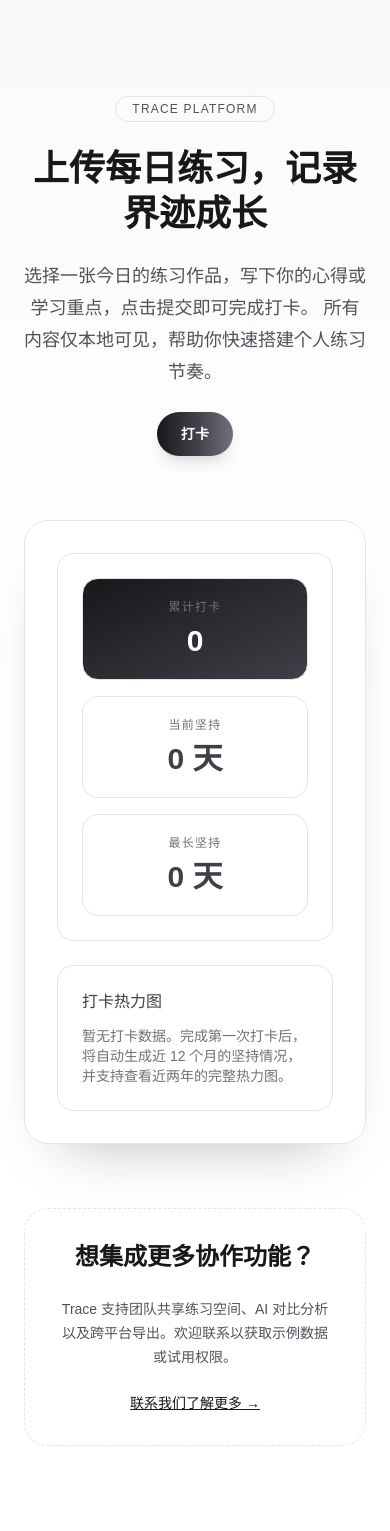
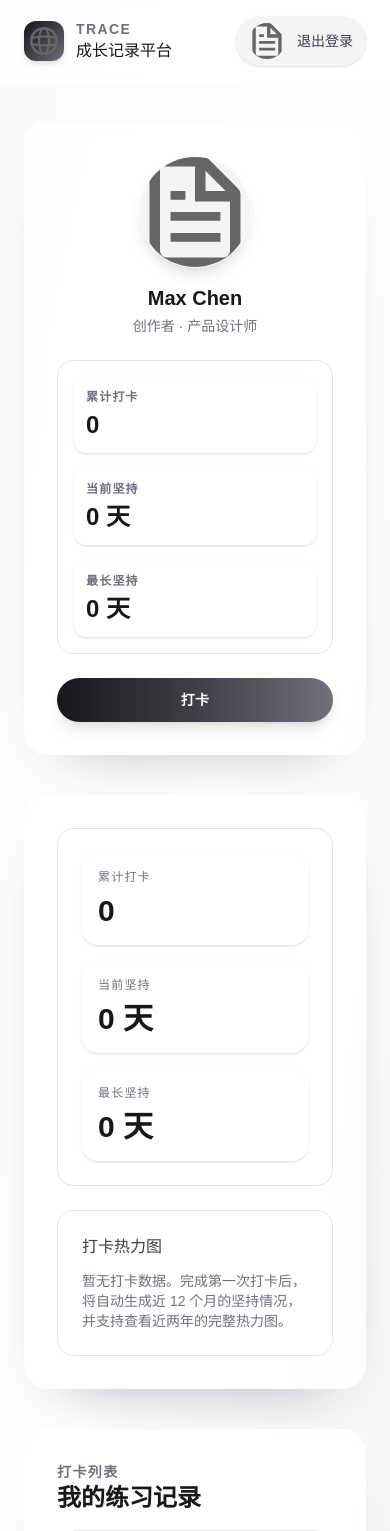
Before and after one commit to xiezilailai22/trace, a Next.js app: page / in a window 390 px wide. Shown: the top 1531 px of the page. Built offline with nearby package versions, Linux system fonts and the light colour scheme.

Commit message:
页面结构重构

```diff
--- a/src/components/trace-home.tsx
+++ b/src/components/trace-home.tsx
@@ -1,9 +1,11 @@
 "use client";
 
+import { useMemo, useState, useSyncExternalStore } from "react";
 import Image from "next/image";
-import Link from "next/link";
-import { useMemo, useState, useSyncExternalStore } from "react";
 
+import CheckInHeatmap from "@/components/check-in-heatmap";
+import CheckInTimeline from "@/components/check-in-timeline";
+import type { DailySummary, StreakStats } from "@/types/check-in";
 import {
   addCheckIn,
   calculateStreakStats,
@@ -12,9 +14,6 @@ import {
   loadCheckIns,
   subscribeCheckIns,
 } from "@/utils/local-checkins";
-import type { CheckInEntry, DailySummary, StreakStats } from "@/types/check-in";
-import CheckInHeatmap from "@/components/check-in-heatmap";
-import CheckInTimeline from "@/components/check-in-timeline";
 
 interface UploadState {
   imageFile?: File;
@@ -25,49 +24,48 @@ interface UploadState {
   success?: string;
 }
 
-const upsertInitialState: UploadState = {
+const uploadInitialState: UploadState = {
   note: "",
   isSubmitting: false,
 };
 
-interface StreakCardProps {
-  label: string;
-  value: string | number;
-  highlight?: boolean;
-}
+type LayoutMode = "grid" | "timeline";
 
-function StreakCard({ label, value, highlight }: StreakCardProps) {
-  return (
-    <div
-      className={`flex flex-col gap-2 rounded-2xl border border-zinc-200 p-5 text-center transition dark:border-zinc-700 ${highlight ? "bg-gradient-to-br from-zinc-900 to-zinc-700 text-white dark:from-zinc-100 dark:to-zinc-300 dark:text-zinc-900" : "bg-white/80 text-zinc-700 dark:bg-zinc-900/60 dark:text-zinc-300"}`}
-    >
-      <span className="text-xs font-medium uppercase tracking-widest text-zinc-500 dark:text-zinc-400">
-        {label}
-      </span>
-      <span className="text-3xl font-semibold">{value}</span>
-    </div>
-  );
-}
+const profile = {
+  name: "Max Chen",
+  title: "创作者 · 产品设计师",
+  avatar: "/file.svg",
+};
+
+const product = {
+  name: "Trace",
+  logo: "/globe.svg",
+};
+
+const statsConfig: Array<{ key: keyof StreakStats; label: string; formatter?: (value: number) => string }>= [
+  { key: "totalCount", label: "累计打卡" },
+  { key: "currentStreak", label: "当前坚持", formatter: (value) => `${value} 天` },
+  { key: "longestStreak", label: "最长坚持", formatter: (value) => `${value} 天` },
+];
 
 export default function TraceHome() {
-  const entries = useSyncExternalStore(
-    subscribeCheckIns,
-    loadCheckIns,
-    getCachedCheckIns,
-  );
+  const entries = useSyncExternalStore(subscribeCheckIns, loadCheckIns, getCachedCheckIns);
+  const [uploadState, setUploadState] = useState<UploadState>(uploadInitialState);
   const [isDialogOpen, setIsDialogOpen] = useState(false);
   const [isSuccessVisible, setIsSuccessVisible] = useState(false);
-  const [uploadState, setUploadState] = useState<UploadState>(
-    upsertInitialState,
-  );
+  const [layoutMode, setLayoutMode] = useState<LayoutMode>("timeline");
+
+  const stats = useMemo<StreakStats>(() => calculateStreakStats(entries), [entries]);
+  const dailySummaries = useMemo<DailySummary[]>(() => groupCheckInsByDate(entries), [entries]);
+  const latestEntry = useMemo(() => entries.at(0), [entries]);
 
   const resetUploadState = () =>
     setUploadState({
-      ...upsertInitialState,
+      ...uploadInitialState,
       imageFile: undefined,
       imagePreview: undefined,
+      success: undefined,
       error: undefined,
-      success: undefined,
     });
 
   const openCheckInModal = () => {
@@ -82,19 +80,9 @@ export default function TraceHome() {
     setIsSuccessVisible(false);
   };
 
-  const stats = useMemo<StreakStats>(
-    () => calculateStreakStats(entries),
-    [entries],
-  );
-
-  const latestEntry = useMemo(() => entries.at(0), [entries]);
-  const dailySummaries = useMemo<DailySummary[]>(
-    () => groupCheckInsByDate(entries),
-    [entries],
-  );
-
   async function handleFileChange(event: React.ChangeEvent<HTMLInputElement>) {
     const [file] = event.target.files ?? [];
+
     if (!file) {
       setUploadState((prev) => ({ ...prev, imageFile: undefined, imagePreview: undefined }));
       return;
@@ -103,9 +91,9 @@ export default function TraceHome() {
     if (!file.type.startsWith("image/")) {
       setUploadState((prev) => ({
         ...prev,
-        error: "仅支持上传图片文件",
         imageFile: undefined,
         imagePreview: undefined,
+        error: "仅支持上传图片文件",
       }));
       return;
     }
@@ -123,50 +111,33 @@ export default function TraceHome() {
       console.error("预览图片失败", error);
       setUploadState((prev) => ({
         ...prev,
-        error: "图片读取失败，请重试",
         imageFile: undefined,
         imagePreview: undefined,
+        error: "图片读取失败，请重试",
       }));
     }
   }
 
-  async function readFileAsDataUrl(file: File) {
-    return new Promise<string>((resolve, reject) => {
-      const reader = new FileReader();
-      reader.onload = () => resolve(String(reader.result));
-      reader.onerror = () => reject(reader.error);
-      reader.readAsDataURL(file);
-    });
-  }
-
   async function handleSubmit(event: React.FormEvent<HTMLFormElement>) {
     event.preventDefault();
-
-    if (!uploadState.imageFile || !uploadState.imagePreview) {
-      setUploadState((prev) => ({
-        ...prev,
-        error: "请先选择一张图片",
-        success: undefined,
-      }));
+    if (uploadState.isSubmitting) {
       return;
     }
 
     setUploadState((prev) => ({ ...prev, isSubmitting: true, error: undefined }));
 
     try {
-      const newEntry: CheckInEntry = {
-        id: crypto.randomUUID(),
+      const newEntry = {
         createdAt: new Date().toISOString(),
+        imageData: uploadState.imagePreview,
         note: uploadState.note.trim() || undefined,
-        imageData: uploadState.imagePreview,
       };
 
       addCheckIn(newEntry);
-
       setUploadState({
         note: "",
         isSubmitting: false,
-        success: "打卡成功，记得坚持练习！",
+        success: "打卡成功，继续加油！",
         imageFile: undefined,
         imagePreview: undefined,
       });
@@ -179,73 +150,179 @@ export default function TraceHome() {
       setUploadState((prev) => ({
         ...prev,
         isSubmitting: false,
-        error: "打卡保存失败，请稍后再试",
+        error: "打卡保存失败，请稍后重试",
       }));
     }
   }
 
   return (
-    <main className="min-h-screen bg-gradient-to-b from-zinc-50 via-white to-white px-6 pb-24 pt-24 dark:from-black dark:via-zinc-900 dark:to-black sm:px-10 lg:px-24">
-      <section className="mx-auto flex w-full max-w-5xl flex-col gap-16">
-        <header className="flex flex-col gap-6 text-center sm:text-left">
-          <span className="inline-flex items-center justify-center gap-2 self-center rounded-full border border-zinc-200 px-4 py-1 text-xs uppercase tracking-widest text-zinc-600 dark:border-zinc-800 dark:text-zinc-400 sm:self-start">
-            Trace Platform
+    <div className="min-h-screen bg-gradient-to-br from-zinc-50 via-white to-zinc-100 dark:from-black dark:via-zinc-900 dark:to-black">
+      <header className="sticky top-0 z-40 border-b border-white/60 bg-white/80 backdrop-blur dark:border-zinc-800/80 dark:bg-zinc-950/70">
+        <div className="mx-auto flex w-full max-w-6xl items-center justify-between px-6 py-4">
+          <div className="flex items-center gap-3">
+            <span className="relative inline-flex h-10 w-10 items-center justify-center overflow-hidden rounded-xl bg-gradient-to-br from-zinc-900 via-zinc-700 to-zinc-500 text-white shadow-md dark:from-zinc-100 dark:via-zinc-300 dark:to-zinc-500 dark:text-zinc-900">
+              <Image src={product.logo} alt="Trace" width={28} height={28} className="h-7 w-7" />
             </span>
-          <h1 className="text-4xl font-semibold leading-tight text-zinc-900 dark:text-zinc-100 sm:text-5xl">
-            上传每日练习，记录界迹成长
-          </h1>
-          <p className="text-lg leading-8 text-zinc-600 dark:text-zinc-400 sm:max-w-2xl">
-            选择一张今日的练习作品，写下你的心得或学习重点，点击提交即可完成打卡。
-            所有内容仅本地可见，帮助你快速搭建个人练习节奏。
-          </p>
+            <div className="flex flex-col">
+              <span className="text-sm font-semibold uppercase tracking-widest text-zinc-500 dark:text-zinc-400">
+                {product.name}
+              </span>
+              <span className="text-base font-medium text-zinc-900 dark:text-zinc-100">
+                成长记录平台
+              </span>
+            </div>
+          </div>
+          <button
+            type="button"
+            className="flex items-center gap-3 rounded-full border border-transparent bg-zinc-100 px-3 py-1.5 text-sm font-medium text-zinc-700 shadow-sm transition hover:bg-zinc-200 focus:outline-none focus-visible:ring-2 focus-visible:ring-zinc-400 dark:bg-zinc-800 dark:text-zinc-200 dark:hover:bg-zinc-700"
+            onClick={() => console.log("logout")}
+          >
+            <span className="relative flex h-9 w-9 items-center justify-center overflow-hidden rounded-full">
+              <Image src={profile.avatar} alt={profile.name} width={36} height={36} className="h-9 w-9 object-cover" />
+            </span>
+            <span>退出登录</span>
+          </button>
+        </div>
+      </header>
+
+      <main className="mx-auto flex w-full max-w-6xl flex-col gap-10 px-6 py-10 lg:flex-row lg:py-12">
+        <aside className="flex w-full max-w-sm flex-col gap-6 rounded-3xl border border-white/70 bg-white/80 p-8 shadow-[0_30px_60px_-45px_rgba(15,23,42,0.4)] backdrop-blur dark:border-zinc-800/60 dark:bg-zinc-900/60">
+          <div className="flex flex-col items-center gap-4 text-center">
+            <span className="relative flex h-28 w-28 items-center justify-center overflow-hidden rounded-full border border-white/80 bg-zinc-100 shadow-lg dark:border-zinc-700 dark:bg-zinc-800">
+              <Image src={profile.avatar} alt={profile.name} width={120} height={120} className="h-28 w-28 object-cover" />
+            </span>
+            <div className="flex flex-col gap-1">
+              <span className="text-xl font-semibold text-zinc-900 dark:text-zinc-100">
+                {profile.name}
+              </span>
+              <span className="text-sm text-zinc-500 dark:text-zinc-400">{profile.title}</span>
+            </div>
+          </div>
+
+          <div className="grid gap-4 rounded-2xl border border-zinc-200 bg-white/80 p-4 dark:border-zinc-700 dark:bg-zinc-900/60">
+            {statsConfig.map(({ key, label, formatter }) => (
+              <div key={key} className="flex flex-col gap-1 rounded-xl bg-white/70 p-3 shadow-sm dark:bg-zinc-900/60">
+                <span className="text-xs font-semibold uppercase tracking-widest text-zinc-500 dark:text-zinc-400">
+                  {label}
+                </span>
+                <span className="text-2xl font-semibold text-zinc-900 dark:text-zinc-100">
+                  {formatter ? formatter(stats[key]) : stats[key]}
+                </span>
+              </div>
+            ))}
+          </div>
+
           <button
             type="button"
             onClick={openCheckInModal}
-            className="inline-flex items-center justify-center self-center rounded-full bg-gradient-to-r from-zinc-900 via-zinc-700 to-zinc-500 px-6 py-3 text-sm font-semibold tracking-wide text-white shadow-lg transition hover:scale-105 focus:outline-none focus-visible:ring-2 focus-visible:ring-zinc-500 dark:from-zinc-100 dark:via-zinc-200 dark:to-zinc-400 dark:text-zinc-900 dark:hover:scale-105 sm:self-start"
+            className="inline-flex items-center justify-center rounded-full bg-gradient-to-r from-zinc-900 via-zinc-700 to-zinc-500 px-6 py-3 text-sm font-semibold tracking-wide text-white shadow-lg transition hover:scale-105 focus:outline-none focus-visible:ring-2 focus-visible:ring-zinc-500 dark:from-zinc-100 dark:via-zinc-200 dark:to-zinc-400 dark:text-zinc-900 dark:hover:scale-105"
           >
             打卡
           </button>
-        </header>
+        </aside>
 
-        <section className="grid gap-6 rounded-3xl border border-zinc-200 bg-white/80 p-8 shadow-[0_30px_60px_-40px_rgba(15,23,42,0.4)] backdrop-blur dark:border-zinc-800 dark:bg-zinc-900/70">
-          <div className="grid gap-4 rounded-2xl border border-zinc-200 bg-white/70 p-6 dark:border-zinc-700 dark:bg-zinc-900/60 md:grid-cols-3">
-            <StreakCard label="累计打卡" value={stats.totalCount} highlight />
-            <StreakCard label="当前坚持" value={`${stats.currentStreak} 天`} />
-            <StreakCard label="最长坚持" value={`${stats.longestStreak} 天`} />
+        <section className="flex flex-1 flex-col gap-10">
+          <div className="grid gap-6 rounded-3xl border border-white/70 bg-white/85 p-8 shadow-[0_30px_60px_-40px_rgba(15,23,42,0.4)] backdrop-blur dark:border-zinc-800/70 dark:bg-zinc-900/65">
+            <div className="grid gap-4 rounded-2xl border border-zinc-200 bg-white/80 p-6 dark:border-zinc-700 dark:bg-zinc-900/60 lg:grid-cols-3">
+              {statsConfig.map(({ key, label, formatter }) => (
+                <div key={key} className="flex flex-col gap-2 rounded-2xl bg-white/70 p-4 shadow-sm dark:bg-zinc-900/60">
+                  <span className="text-xs font-medium uppercase tracking-widest text-zinc-500 dark:text-zinc-400">
+                    {label}
+                  </span>
+                  <span className="text-3xl font-semibold text-zinc-900 dark:text-zinc-100">
+                    {formatter ? formatter(stats[key]) : stats[key]}
+                  </span>
+                </div>
+              ))}
             </div>
 
             <CheckInHeatmap summaries={dailySummaries} />
-        </section>
+          </div>
 
+          <section className="flex flex-col gap-6 rounded-3xl border border-white/70 bg-white/90 p-8 shadow-[0_30px_60px_-45px_rgba(15,23,42,0.35)] backdrop-blur dark:border-zinc-800/70 dark:bg-zinc-900/65">
+            <header className="flex flex-col gap-4 sm:flex-row sm:items-center sm:justify-between">
+              <div className="flex flex-col">
+                <span className="text-sm font-semibold uppercase tracking-widest text-zinc-500 dark:text-zinc-400">
+                  打卡列表
+                </span>
+                <span className="text-2xl font-semibold text-zinc-900 dark:text-zinc-100">
+                  我的练习记录
+                </span>
+              </div>
+              <div className="inline-flex rounded-full border border-zinc-200 bg-white p-1 text-xs text-zinc-600 dark:border-zinc-700 dark:bg-zinc-900/70 dark:text-zinc-400">
+                <button
+                  type="button"
+                  onClick={() => setLayoutMode("timeline")}
+                  className={`rounded-full px-4 py-2 font-medium transition ${layoutMode === "timeline" ? "bg-zinc-900 text-white dark:bg-zinc-100 dark:text-zinc-900" : "hover:bg-zinc-100 dark:hover:bg-zinc-800"}`}
+                >
+                  时间线
+                </button>
+                <button
+                  type="button"
+                  onClick={() => setLayoutMode("grid")}
+                  className={`rounded-full px-4 py-2 font-medium transition ${layoutMode === "grid" ? "bg-zinc-900 text-white dark:bg-zinc-100 dark:text-zinc-900" : "hover:bg-zinc-100 dark:hover:bg-zinc-800"}`}
+                >
+                  宫格
+                </button>
+              </div>
+            </header>
+
+            {layoutMode === "timeline" ? (
               <CheckInTimeline entries={entries} />
-
-        <section className="flex flex-col gap-6 rounded-3xl border border-dashed border-zinc-200 bg-white/40 p-8 text-center dark:border-zinc-800 dark:bg-zinc-900/50 sm:text-left">
-          <h2 className="text-2xl font-semibold text-zinc-900 dark:text-zinc-100">
-            想集成更多协作功能？
-          </h2>
-          <p className="text-sm leading-6 text-zinc-600 dark:text-zinc-400">
-            Trace 支持团队共享练习空间、AI 对比分析以及跨平台导出。欢迎联系以获取示例数据或试用权限。
-          </p>
-          <Link
-            href="mailto:hello@trace.ai"
-            className="self-center text-sm font-medium text-zinc-900 underline transition hover:text-zinc-600 dark:text-zinc-100 dark:hover:text-zinc-300 sm:self-start"
-          >
-            联系我们了解更多 →
-          </Link>
+            ) : (
+              <GridCheckIn entries={entries} />
+            )}
           </section>
         </section>
+      </main>
 
       {isDialogOpen && (
+        <CheckInModal
+          uploadState={uploadState}
+          latestEntryDate={latestEntry ? new Date(latestEntry.createdAt).toLocaleString() : undefined}
+          onClose={closeCheckInModal}
+          onFileChange={handleFileChange}
+          onSubmit={handleSubmit}
+          onNoteChange={(note) =>
+            setUploadState((prev) => ({ ...prev, note, success: undefined }))
+          }
+          isSuccessVisible={isSuccessVisible}
+        />
+      )}
+    </div>
+  );
+}
+
+interface CheckInModalProps {
+  uploadState: UploadState;
+  latestEntryDate?: string;
+  onClose: () => void;
+  onFileChange: (event: React.ChangeEvent<HTMLInputElement>) => void;
+  onSubmit: (event: React.FormEvent<HTMLFormElement>) => void;
+  onNoteChange: (note: string) => void;
+  isSuccessVisible: boolean;
+}
+
+function CheckInModal({
+  uploadState,
+  latestEntryDate,
+  onClose,
+  onFileChange,
+  onSubmit,
+  onNoteChange,
+  isSuccessVisible,
+}: CheckInModalProps) {
+  return (
     <div className="fixed inset-0 z-50 flex items-center justify-center px-4">
       <div
         className="absolute inset-0 bg-black/50 backdrop-blur-sm"
         aria-hidden="true"
-            onClick={closeCheckInModal}
+        onClick={onClose}
       />
       <div
         role="dialog"
         aria-modal="true"
-            className="relative z-10 w-full max-w-xl rounded-3xl border border-zinc-200 bg-white/95 p-8 shadow-2xl transition dark:border-zinc-700 dark:bg-zinc-900/90"
+        className="relative z-10 w-full max-w-xl rounded-3xl border border-white/70 bg-white/95 p-8 shadow-2xl transition dark:border-zinc-700 dark:bg-zinc-900/90"
       >
         <div className="mb-6 flex items-center justify-between">
           <div className="flex flex-col">
@@ -258,7 +335,7 @@ export default function TraceHome() {
           </div>
           <button
             type="button"
-                onClick={closeCheckInModal}
+            onClick={onClose}
             className="inline-flex h-10 w-10 items-center justify-center rounded-full border border-transparent bg-zinc-100 text-zinc-600 transition hover:bg-zinc-200 focus:outline-none focus-visible:ring-2 focus-visible:ring-zinc-400 dark:bg-zinc-800 dark:text-zinc-300 dark:hover:bg-zinc-700"
             aria-label="关闭打卡弹窗"
           >
@@ -266,7 +343,7 @@ export default function TraceHome() {
           </button>
         </div>
 
-            <form className="flex flex-col gap-6" onSubmit={handleSubmit}>
+        <form className="flex flex-col gap-6" onSubmit={onSubmit}>
           <div className="flex flex-col gap-2">
             <label className="text-sm font-medium text-zinc-700 dark:text-zinc-200">
               上传今日图片
@@ -276,12 +353,7 @@ export default function TraceHome() {
               <span className="rounded-full bg-zinc-900 px-4 py-2 text-xs font-semibold uppercase tracking-widest text-white dark:bg-zinc-100 dark:text-zinc-900">
                 点击或拖拽图片到此处
               </span>
-                  <input
-                    type="file"
-                    accept="image/*"
-                    className="hidden"
-                    onChange={handleFileChange}
-                  />
+              <input type="file" accept="image/*" className="hidden" onChange={onFileChange} />
             </label>
             {uploadState.imagePreview ? (
               <div className="relative overflow-hidden rounded-2xl border border-zinc-200 dark:border-zinc-700">
@@ -293,11 +365,9 @@ export default function TraceHome() {
                   className="max-h-64 w-full object-cover"
                 />
               </div>
-                ) : latestEntry ? (
+            ) : latestEntryDate ? (
               <div className="rounded-2xl border border-zinc-200 bg-white p-4 text-sm text-zinc-500 dark:border-zinc-700 dark:bg-zinc-900/60 dark:text-zinc-400">
-                    上次打卡时间：
-                    {" "}
-                    {new Date(latestEntry.createdAt).toLocaleString()}
+                上次打卡时间： {latestEntryDate}
               </div>
             ) : (
               <div className="rounded-2xl border border-zinc-200 bg-white p-4 text-sm text-zinc-500 dark:border-zinc-700 dark:bg-zinc-900/60 dark:text-zinc-400">
@@ -311,16 +381,9 @@ export default function TraceHome() {
               今日心得（选填）
             </label>
             <textarea
-                  name="note"
               rows={4}
               value={uploadState.note}
-                  onChange={(event) =>
-                    setUploadState((prev) => ({
-                      ...prev,
-                      note: event.target.value,
-                      success: undefined,
-                    }))
-                  }
+              onChange={(event) => onNoteChange(event.target.value)}
               placeholder="记录今天的练习目标、遇到的难题或收获"
               className="w-full rounded-2xl border border-zinc-200 bg-white px-4 py-3 text-sm text-zinc-700 shadow-sm transition focus:border-zinc-400 focus:outline-none focus:ring-2 focus:ring-zinc-200 dark:border-zinc-700 dark:bg-zinc-900/70 dark:text-zinc-200 dark:focus:border-zinc-500 dark:focus:ring-zinc-800"
             />
@@ -334,9 +397,7 @@ export default function TraceHome() {
             >
               {uploadState.isSubmitting ? "打卡处理中..." : "提交今日打卡"}
             </button>
-                {uploadState.error && (
-                  <span className="text-sm text-red-500">{uploadState.error}</span>
-                )}
+            {uploadState.error && <span className="text-sm text-red-500">{uploadState.error}</span>}
             {isSuccessVisible && uploadState.success && (
               <span className="text-sm text-emerald-500">{uploadState.success}</span>
             )}
@@ -344,7 +405,78 @@ export default function TraceHome() {
         </form>
       </div>
     </div>
-      )}
-    </main>
   );
 }
+
+interface GridCheckInProps {
+  entries: ReturnType<typeof loadCheckIns>;
+}
+
+function GridCheckIn({ entries }: GridCheckInProps) {
+  const [visibleCount, setVisibleCount] = useState(12);
+
+  const visibleEntries = useMemo(() => entries.slice(0, visibleCount), [entries, visibleCount]);
+  const hasMore = visibleCount < entries.length;
+
+  const loadMore = () => {
+    setVisibleCount((prev) => prev + 12);
+  };
+
+  return (
+    <div className="flex flex-col gap-6">
+      <div className="grid gap-6 sm:grid-cols-2 xl:grid-cols-3">
+        {visibleEntries.map((entry) => (
+          <article
+            key={entry.id ?? entry.createdAt}
+            className="flex flex-col gap-4 overflow-hidden rounded-3xl border border-zinc-200 bg-white/80 p-4 shadow-sm transition hover:-translate-y-1 hover:shadow-lg dark:border-zinc-700 dark:bg-zinc-900/60"
+          >
+            {entry.imageData ? (
+              <Image
+                src={entry.imageData}
+                alt={entry.note ?? "今日打卡"}
+                width={640}
+                height={480}
+                className="h-48 w-full rounded-2xl object-cover"
+              />
+            ) : (
+              <div className="flex h-48 w-full items-center justify-center rounded-2xl border border-dashed border-zinc-200 bg-zinc-50 text-sm text-zinc-400 dark:border-zinc-700 dark:bg-zinc-800/70 dark:text-zinc-500">
+                暂无图片
+              </div>
+            )}
+            <div className="flex flex-col gap-2">
+              <span className="text-sm font-medium text-zinc-600 dark:text-zinc-400">
+                {new Date(entry.createdAt).toLocaleString()}
+              </span>
+              {entry.note ? (
+                <p className="text-sm leading-6 text-zinc-700 dark:text-zinc-300">
+                  {entry.note}
+                </p>
+              ) : (
+                <p className="text-sm text-zinc-400 dark:text-zinc-500">今日练习记录未填写备注。</p>
+              )}
+            </div>
+          </article>
+        ))}
+      </div>
+
+      {hasMore && (
+        <button
+          type="button"
+          onClick={loadMore}
+          className="self-center rounded-full border border-zinc-200 bg-white px-6 py-2 text-sm font-medium text-zinc-600 transition hover:bg-zinc-100 focus:outline-none focus-visible:ring-2 focus-visible:ring-zinc-300 dark:border-zinc-700 dark:bg-zinc-900/60 dark:text-zinc-300 dark:hover:bg-zinc-800"
+        >
+          加载更多
+        </button>
+      )}
+    </div>
+  );
+}
+
+async function readFileAsDataUrl(file: File) {
+  return new Promise<string>((resolve, reject) => {
+    const reader = new FileReader();
+    reader.onload = () => resolve(reader.result as string);
+    reader.onerror = () => reject(reader.error);
+    reader.readAsDataURL(file);
+  });
+}
```
Also changed, not shown: src/components/check-in-timeline.tsx (+34 -17 lines). Lines whose indentation alone changed are shown as unchanged.
